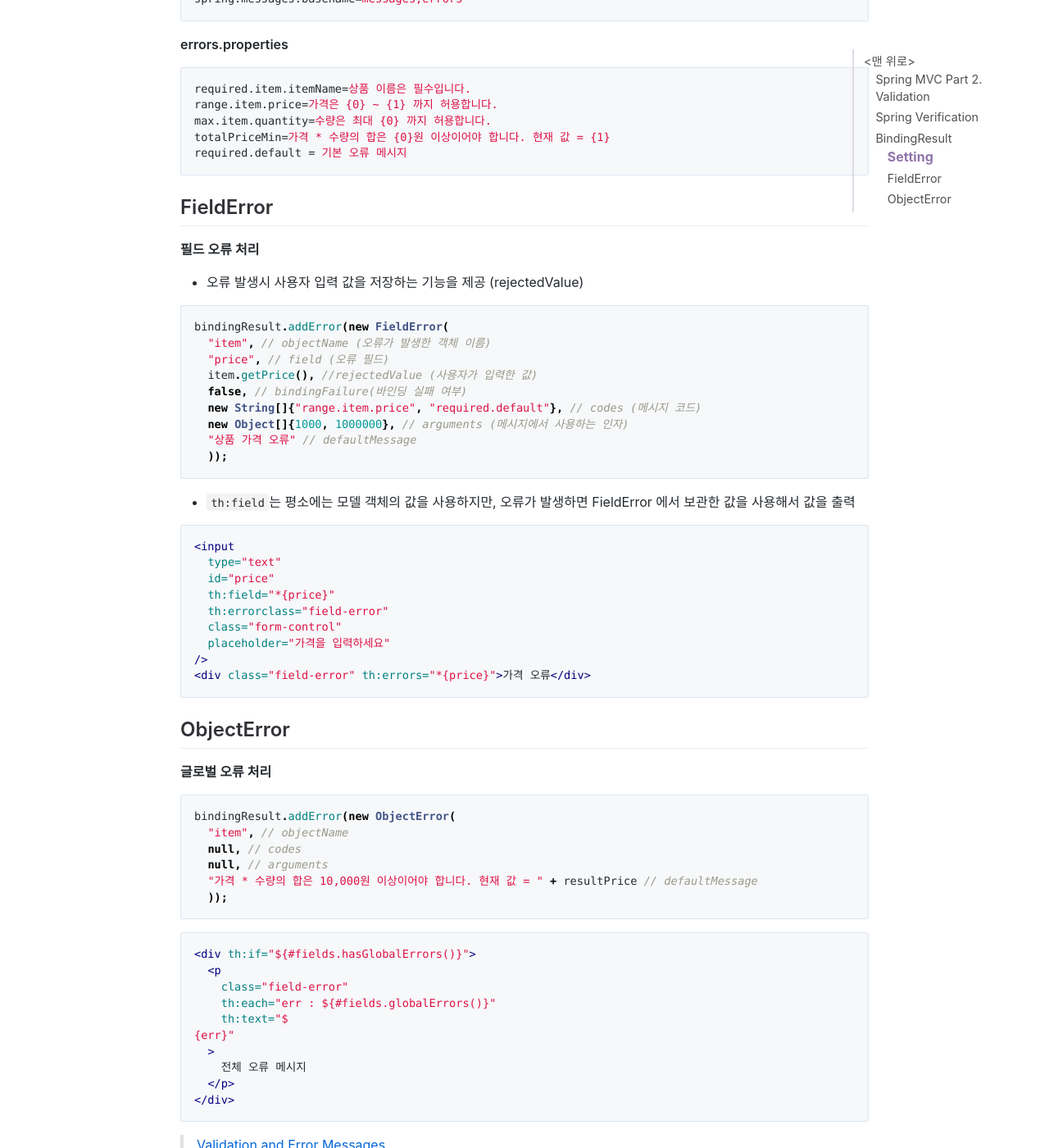
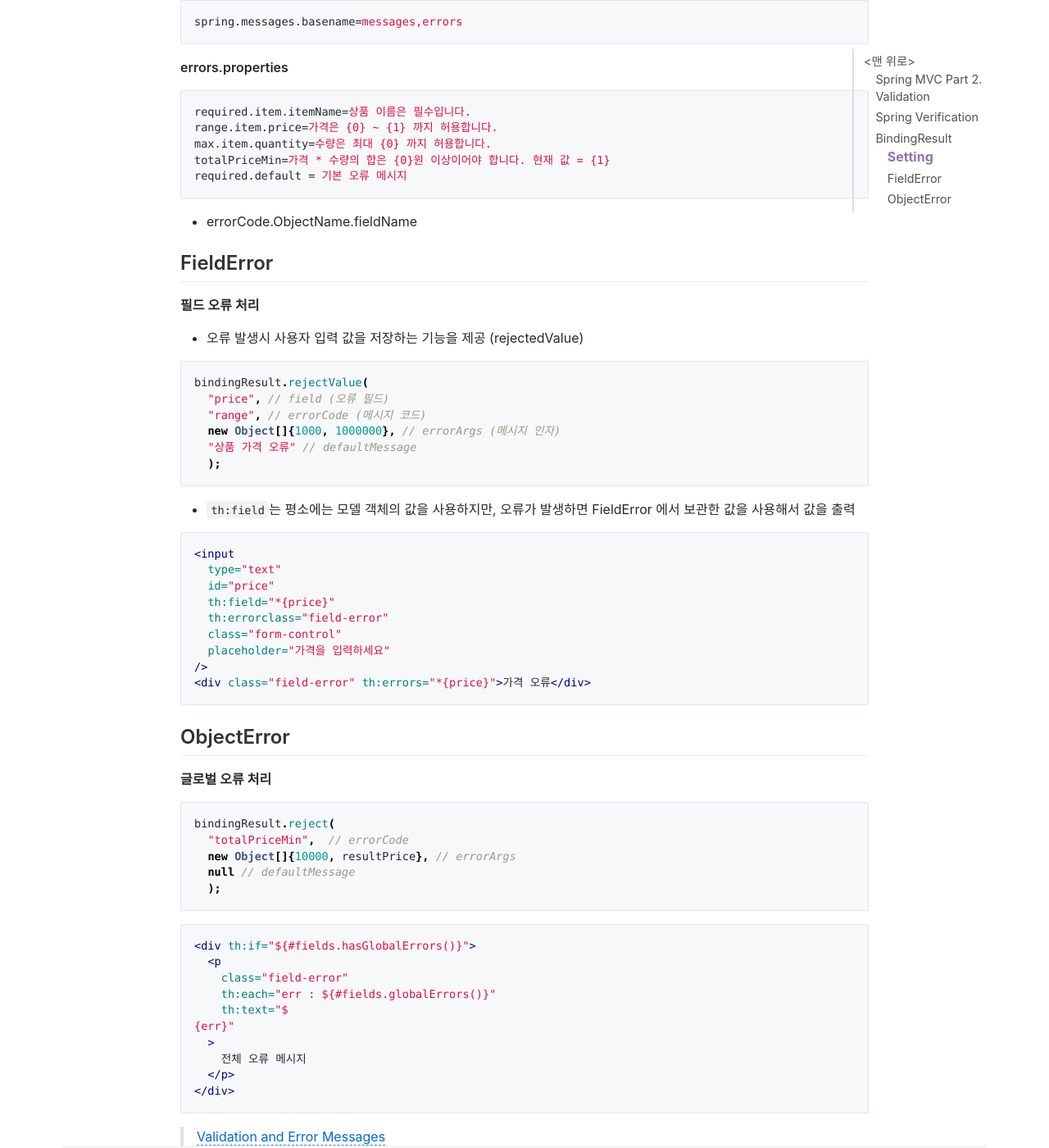
Before and after one commit to jihunparkme/jihunparkme.github.io, a Jekyll site: the page built from _posts/2021-10-12-Spring-MVC-Part2-Validation.md, in a window 1280 px wide and 1400 px high, scrolled down 1254 px. Shown: the whole window at 82% size. Built offline with Jekyll 4.4.1, drawn with Linux system fonts in a browser that asks for light colours; comment, search, counter and statistics services are not loaded; some of the changed text lies outside the part shown.

Commit message:
[검증1 - Validation] 오류 코드와 메시지 처리2

````diff
--- a/_posts/2021-10-12-Spring-MVC-Part2-Validation.md
+++ b/_posts/2021-10-12-Spring-MVC-Part2-Validation.md
@@ -42,6 +43,8 @@ totalPriceMin=가격 * 수량의 합은 {0}원 이상이어야 합니다. 현재
 required.default = 기본 오류 메시지
 ```
 
+- errorCode.ObjectName.fieldName
+
 ## FieldError
 
 **필드 오류 처리**
@@ -49,15 +52,12 @@ required.default = 기본 오류 메시지
 - 오류 발생시 사용자 입력 값을 저장하는 기능을 제공 (rejectedValue)
 
 ```java
-bindingResult.addError(new FieldError(
-  "item", // objectName (오류가 발생한 객체 이름)
+bindingResult.rejectValue(
   "price", // field (오류 필드)
-  item.getPrice(), //rejectedValue (사용자가 입력한 값)
-  false, // bindingFailure(바인딩 실패 여부)
-  new String[]{"range.item.price", "required.default"}, // codes (메시지 코드)
-  new Object[]{1000, 1000000}, // arguments (메시지에서 사용하는 인자)
+  "range", // errorCode (메시지 코드)
+  new Object[]{1000, 1000000}, // errorArgs (메시지 인자)
   "상품 가격 오류" // defaultMessage
-  ));
+  );
 ```
 
 - `th:field`는 평소에는 모델 객체의 값을 사용하지만, 오류가 발생하면 FieldError 에서 보관한 값을 사용해서 값을 출력
@@ -79,12 +79,11 @@ bindingResult.addError(new FieldError(
 **글로벌 오류 처리**
 
 ```java
-bindingResult.addError(new ObjectError(
-  "item", // objectName
-  null, // codes
-  null, // arguments
-  "가격 * 수량의 합은 10,000원 이상이어야 합니다. 현재 값 = " + resultPrice // defaultMessage
-  ));
+bindingResult.reject(
+  "totalPriceMin",  // errorCode
+  new Object[]{10000, resultPrice}, // errorArgs
+  null // defaultMessage
+  );
 ```
 
 ```html
````
Also changed, not shown: other parts of _posts/2021-10-12-Spring-MVC-Part2-Validation.md (+3 -2 lines).
